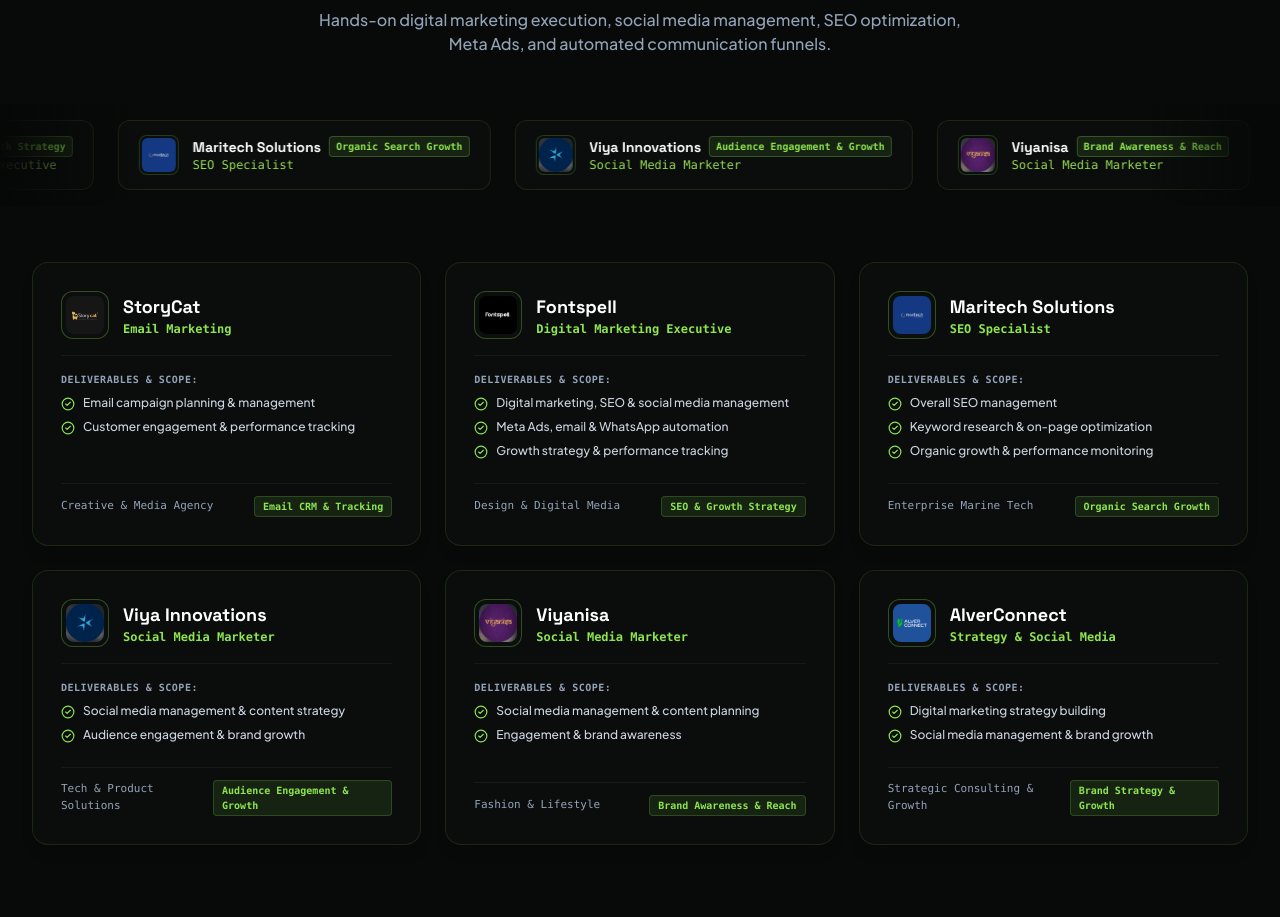
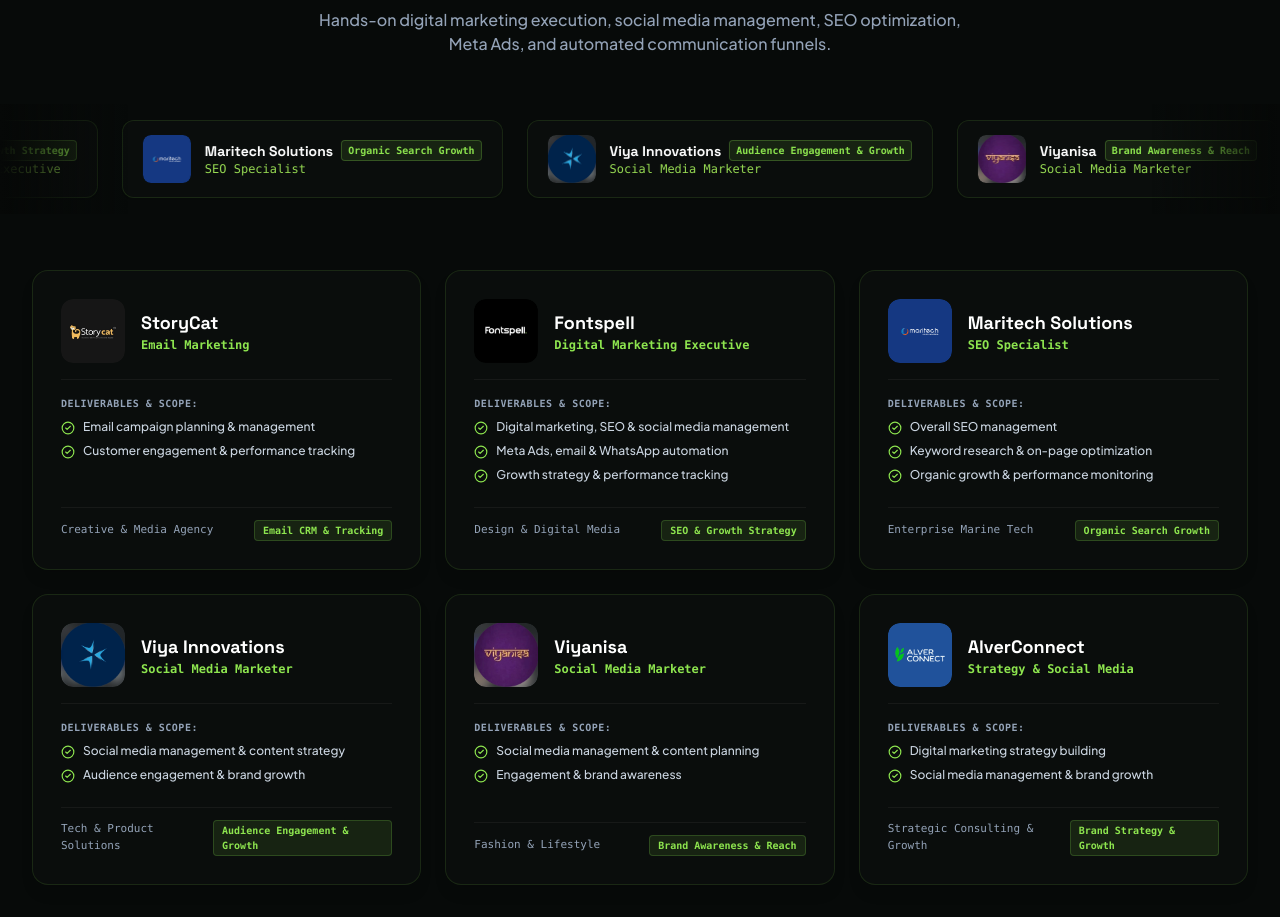
Before and after one commit to adhwaithsha-pixel/adhwaith-portfolio, a React (Vite) app: page / in a window 1280 px wide. Shown: the part 4480-5397 px from the top of the page. Built offline with nearby package versions, Linux system fonts and the light colour scheme.

Commit message:
Remove boxy cover around client logos and increase logo size

```diff
--- a/src/components/ClientMarquee.jsx
+++ b/src/components/ClientMarquee.jsx
@@ -19,16 +19,16 @@
             className="flex items-center gap-3.5 px-5 py-3.5 rounded-xl glass-card border border-sapling-400/10 hover:border-sapling-400/40 transition-all duration-300 min-w-[250px] sm:min-w-[280px] shadow-sm hover:shadow-glow-sapling cursor-default"
           >
             {/* Logo Emblem */}
-            <div className="w-10 h-10 rounded-lg overflow-hidden bg-dark-900 border border-sapling-400/20 flex items-center justify-center shrink-0 shadow-inner p-0.5">
+            <div className="w-11 h-11 sm:w-12 sm:h-12 rounded-lg overflow-hidden shrink-0 flex items-center justify-center">
               {client.logo ? (
                 <img
                   src={client.logo}
                   alt={client.name}
-                  width="40"
-                  height="40"
+                  width="48"
+                  height="48"
                   loading="lazy"
                   decoding="async"
-                  className="w-full h-full object-cover rounded-md"
+                  className="w-full h-full object-cover rounded-lg"
                 />
               ) : (
                 <span className="font-display font-bold text-sapling-400 text-sm tracking-wider">
--- a/src/pages/Home.jsx
+++ b/src/pages/Home.jsx
@@ -463,21 +463,21 @@
                 className="glass-card glass-card-hover rounded-2xl p-6 sm:p-7 border border-white/10 flex flex-col justify-between relative group hover:border-sapling-400/40 transition-all duration-300 shadow-lg"
               >
                 <div>
-                  {/* Top Header: Emblem + Name + Role */}
-                  <div className="flex items-center gap-3.5 mb-4">
-                    <div className="w-12 h-12 rounded-xl overflow-hidden bg-dark-900 border border-sapling-400/30 flex items-center justify-center shrink-0 group-hover:scale-105 transition-transform shadow-inner p-1">
+                  {/* Top Header: Logo + Name + Role */}
+                  <div className="flex items-center gap-4 mb-4">
+                    <div className="w-14 h-14 sm:w-16 sm:h-16 rounded-xl overflow-hidden shrink-0 group-hover:scale-105 transition-transform flex items-center justify-center">
                       {client.logo ? (
                         <img
                           src={client.logo}
                           alt={client.name}
-                          width="48"
-                          height="48"
+                          width="64"
+                          height="64"
                           loading="lazy"
                           decoding="async"
-                          className="w-full h-full object-cover rounded-lg"
+                          className="w-full h-full object-cover rounded-xl"
                         />
                       ) : (
-                        <span className="font-display font-bold text-sapling-400 text-sm">
+                        <span className="font-display font-bold text-sapling-400 text-base">
                           {client.symbol}
                         </span>
                       )}
```
